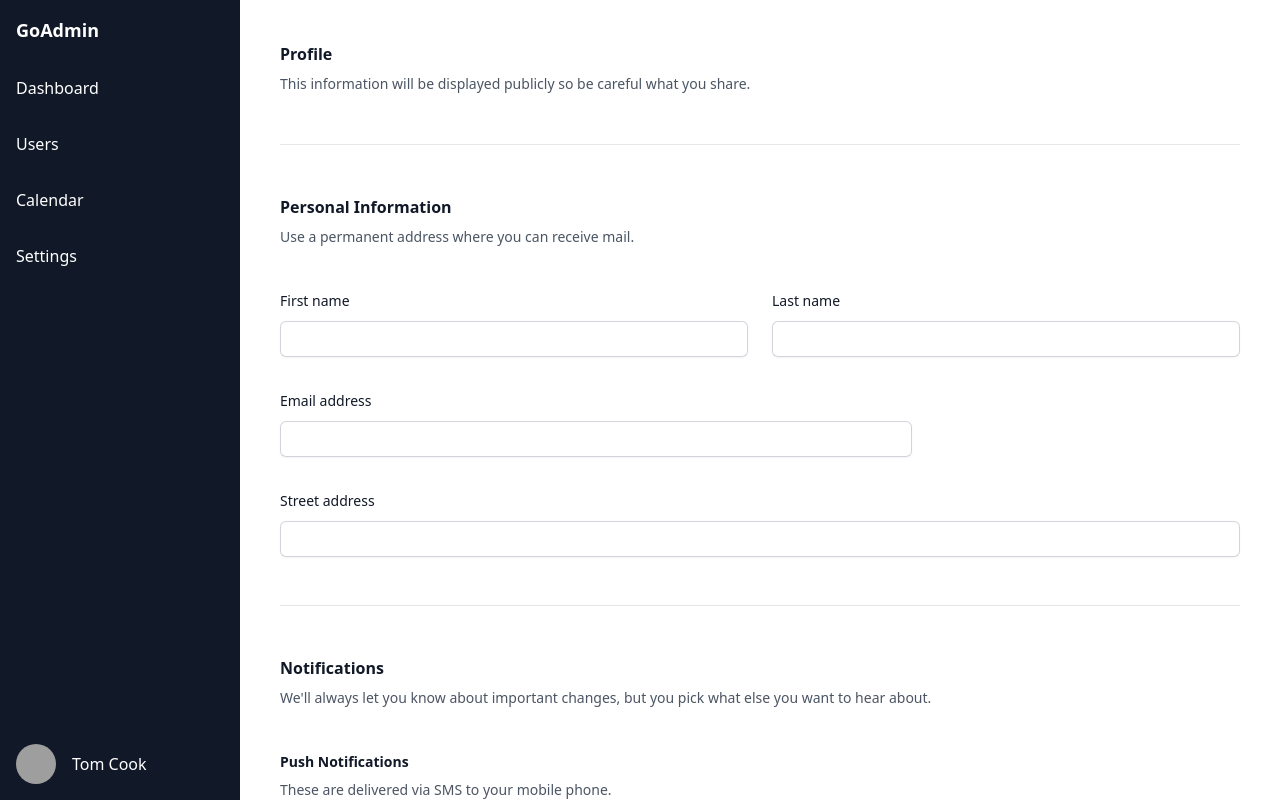
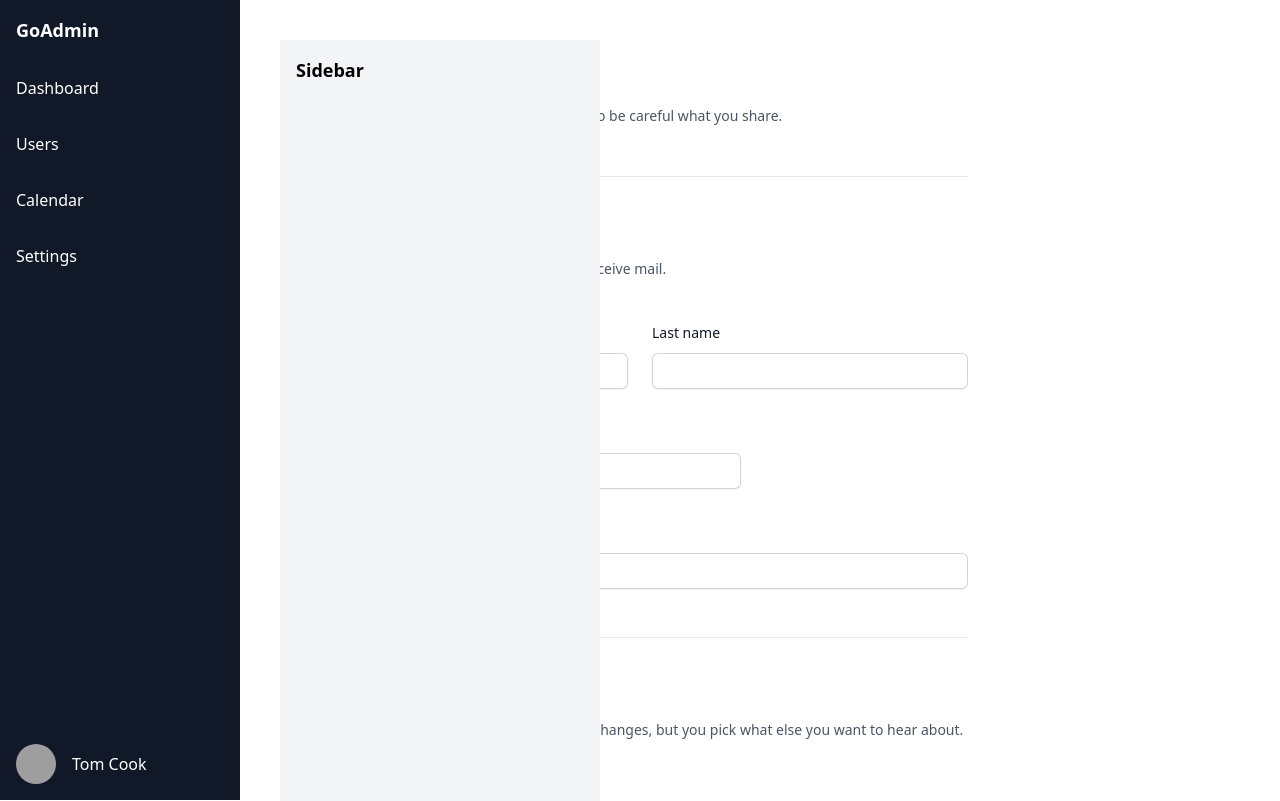
Before and after one commit to cayce2/Goadmin, a React (Create React App) app: page /settings in a window 1280 px wide. Shown: the top 801 px of the page. Built offline with nearby package versions, Linux system fonts and the light colour scheme; grey boxes are pictures that could not be loaded.

Commit message:
Update settings.js

```diff
--- a/src/pages/settings.js
+++ b/src/pages/settings.js
@@ -1,8 +1,15 @@
-
 import { PhotoIcon, UserCircleIcon } from '@heroicons/react/24/solid'
 
 export default function Example() {
   return (
+    <div className="flex">
+      <div className="fixed h-full w-1/4 p-4 bg-gray-100">
+        {/* Sidebar content */}
+        <div className="text-lg font-semibold">Sidebar</div>
+        {/* Add your sidebar links or content here */}
+      </div>
+
+      <div className="ml-1/4 w-3/4 p-8 overflow-y-auto">
         <form>
           <div className="space-y-12">
             <div className="border-b border-gray-900/10 pb-12">
@@ -141,5 +148,7 @@ export default function Example() {
             </button>
           </div>
         </form>
+      </div>
+    </div>
   )
 }
```
Lines whose indentation alone changed are shown as unchanged.
